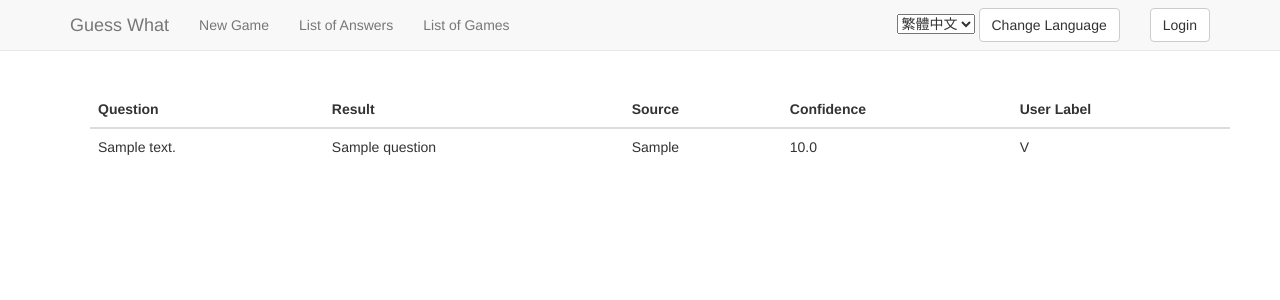
After one commit to kevin1kevin1k/gw-django, a Django app: page /en/game/game/1/ in a window 1280 px wide. The commit adds this page. Shown: the top 300 px of the page. Run offline with Django 3.2, Linux system fonts and the light colour scheme; data comes from the database, SQL or seed files in the repository; tables that the repository leaves empty hold one stand-in row (values such as "Sample post"); parts of the project's set-up code (start-up, migrations or seed data) failed here and were passed over; some libraries are stand-ins or nearby versions.

Commit message:
add game list and details

```diff
--- a/game/models.py
+++ b/game/models.py
@@ -11,6 +11,14 @@ class Answer(models.Model):
     def get_absolute_url(self):
         return reverse('answer_detail', kwargs={'pk': self.pk})
 
+    def get_valid_games_count(self):
+        games = self.games.all()
+        gcount = 0
+        for g in games:
+            if g.questions.count() > 0:
+                gcount+=1
+        return gcount
+
 class Game(models.Model):
     '''record each game'''
     user_id = models.IntegerField(default=0)
@@ -22,6 +30,8 @@ class Game(models.Model):
     original_questions = models.ManyToManyField('Original_Question')
     #questions
     #hints
+    def get_absolute_url(self):
+            return reverse('game_detail', kwargs={'pk': self.pk})
 
 class Hint(models.Model):
     game = models.ForeignKey('Game', related_name='hints', null=True)
--- /dev/null
+++ b/game/templates/game/game_detail.html
@@ -0,0 +1,32 @@
+{% extends 'game/base.html' %}
+
+{% block title %} {{game.pk}} {{ game.answer.name }} {{ game.answer.name_en }} | {{ block.super }}{% endblock title %}
+
+{% load i18n %}
+{% block content %}
+<div class="container">
+  <h1 style="margin-left: 20px">{{ game.answer.name }} {{ game.answer.name_en }}</h1>
+  <table class="table table-hover" style="margin-left: 20px">
+    <thead>
+      <tr>
+        <th>{% trans 'Question' %}</th>
+        <th>{% trans 'Result' %}</th>
+        <th>{% trans 'Source' %}</th>
+        <th>{% trans 'Confidence' %}</th>
+        <th>{% trans 'User Label' %}</th>
+      </tr>
+    </thead>
+    <tbody>
+      {% for ques in questions %}
+        <tr>
+          <td>{{ ques.content }}</td>
+          <td>{{ ques.label }}</td>
+          <td>{{ ques.source }}</td>
+          <td>{{ ques.confidence_score }}</td>
+          <td>{{ ques.user_label |yesno:"V, X,--" }}</td>
+        </tr>
+      {% endfor %}
+    </tbody>
+  </table>
+</div>
+{% endblock content %}
--- a/game/urls.py
+++ b/game/urls.py
@@ -3,9 +3,11 @@ from . import views
 
 urlpatterns = [
     url(r'^$', views.game, name='game'),
-    url(r'^list/', views.answer_list, name='answer_list'),
+    url(r'^answer_list/', views.answer_list, name='answer_list'),
     url(r'^(?P<pk>\d+)/$', views.answer_detail, name='answer_detail'),
     url(r'^new/$', views.answer_create, name='answer_create'),
+    url(r'^game_list/', views.game_list, name='game_list'),
+    url(r'^game/(?P<pk>\d+)/$', views.game_detail, name='game_detail'),
     url(r'^playing/$', views.get_result, name='get_result'),
     url(r'^hint/$', views.get_hint, name='get_hint'),
     url(r'^check/$', views.update_user_check, name='check'),
--- a/game/views.py
+++ b/game/views.py
@@ -86,6 +86,22 @@ def game(request):
     }
 
     return render(request, 'game/game.html', contexts)
+
+def game_list(request):
+    games = Game.objects.order_by('-pk')
+    valid_games = []
+    for g in games:
+        if g.questions.count() > 0:
+            valid_games.append(g)
+    return render(request, 'game/game_list.html', {'games': valid_games})
+
+def game_detail(request, pk):
+    try:
+        game = Game.objects.get(pk=pk)
+        questions = game.questions.all()
+    except Answer.DoesNotExist:
+        raise Http404
+    return render(request, 'game/game_detail.html', {'game': game, 'questions':questions})
 
 def answer_list(request):
     answers = Answer.objects.all()
--- a/pages/templates/pages/base.html
+++ b/pages/templates/pages/base.html
@@ -24,6 +24,7 @@
           <ul class="nav navbar-nav">
             <li><a href="{% url 'game' %}">{% trans 'New Game' %}</a></li>
             <li><a href="{% url 'answer_list' %}">{% trans 'List of Answers' %}</a></li>
+            <li><a href="{% url 'game_list' %}">{% trans 'List of Games' %}</a></li>
           </ul>
           {% if user.is_authenticated %}
           {% csrf_token %}
@@ -49,12 +50,12 @@
               {% get_available_languages as LANGUAGES %}
               {% get_language_info_list for LANGUAGES as languages %}
               {% for language in languages %}
-                  <option value="{{ language.code }}"{% if language.code == LANGUAGE_CODE %} selected{% endif %}>
+                  <option value="{{ language.code }}"{% if language.code != LANGUAGE_CODE %} selected{% endif %}>
                       {{ language.name_local }}
                   </option>
               {% endfor %}
           </select>
-          <input type="submit" class="btn btn-default" value="Change Language" />
+          <input type="submit" class="btn btn-default" value="{% trans 'Change Language' %}" />
           </form>
 
             <!--{% get_language_info_list for LANGUAGES as languages %}
```
Also changed, not shown: game/templates/game/game_list.html (added, +30 -0 lines).
